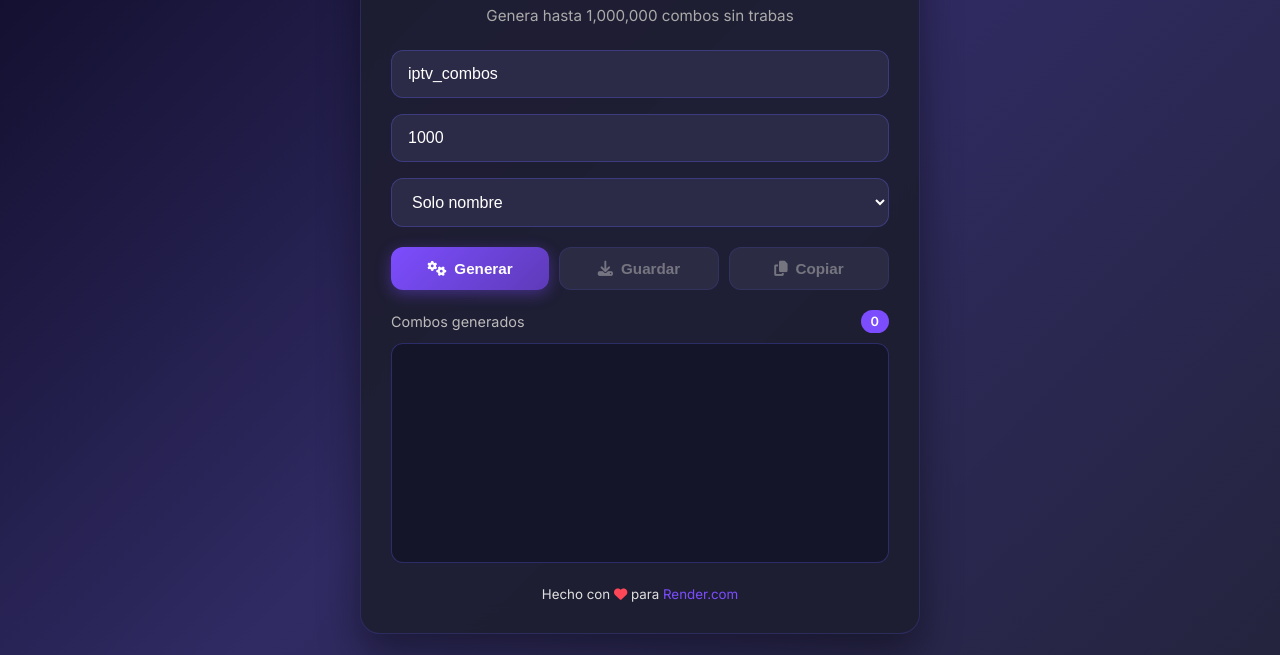
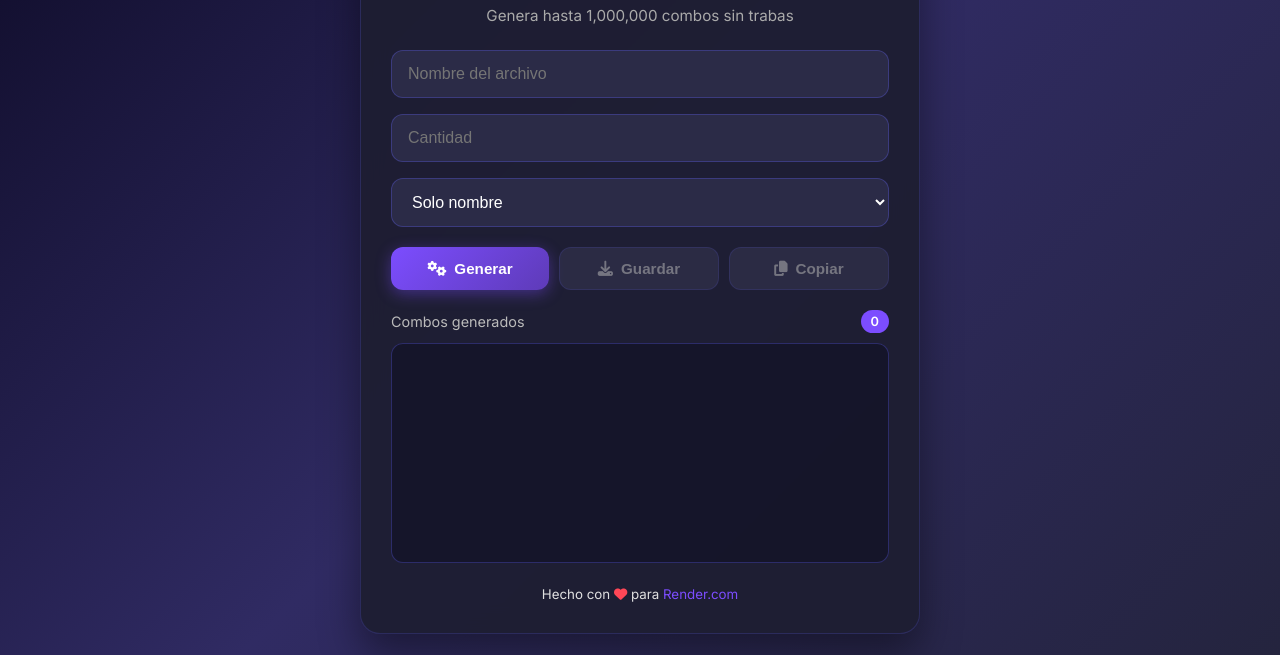
Before and after one commit to hacker056x/iptvcombo, a plain HTML site: page index.html in a window 1280 px wide. Shown: the part 145-800 px from the top of the page. Drawn offline with Linux system fonts and the light colour scheme.

Commit message:
Update index.html

```diff
--- a/index.html
+++ b/index.html
@@ -18,11 +18,11 @@
             </div>
 
             <div class="input-group">
-                <input type="text" id="filename" placeholder="Nombre del archivo" value="iptv_combos">
+                <input type="text" id="filename" placeholder="Nombre del archivo" value="">
             </div>
 
             <div class="input-group">
-                <input type="number" id="count" placeholder="Cantidad" min="1" max="1000000" value="1000">
+                <input type="number" id="count" placeholder="Cantidad" min="1" max="1000000" value="">
             </div>
 
             <div class="options">
@@ -85,4 +85,5 @@
 
     <script src="script.js"></script>
 </body>
+
 </html>
```
